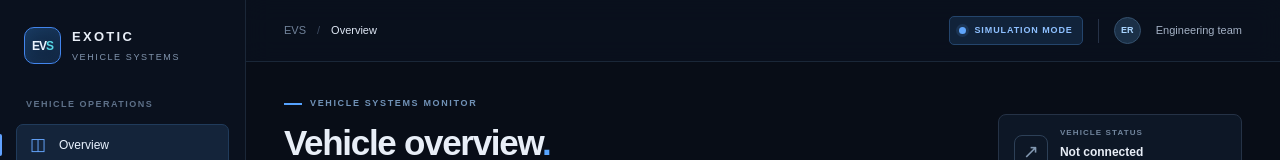
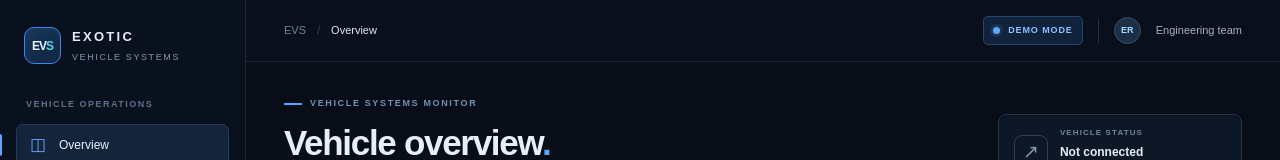
Before and after one commit to Abdo1629/exotic-vehicle-systems, a Next.js app: page / in a window 1280 px wide. Shown: the top 160 px of the page. Built offline with nearby package versions, Linux system fonts and the light colour scheme.

Commit message:
fix: distinguish demo UI from simulated telemetry

```diff
--- a/app/page.tsx
+++ b/app/page.tsx
@@ -56,7 +56,7 @@ export default function Home() {
         <header className="topbar">
           <div className="breadcrumbs"><span>EVS</span><span className="crumb-sep">/</span><strong>Overview</strong></div>
           <div className="topbar-actions">
-            <span className="mode-pill"><span className="status-dot blue-dot" /> SIMULATION MODE</span>
+            <span className="mode-pill"><span className="status-dot blue-dot" /> DEMO MODE</span>
             <span className="topbar-divider" />
             <span className="topbar-team"><span className="team-avatar">ER</span><span>Engineering team</span></span>
           </div>
```
